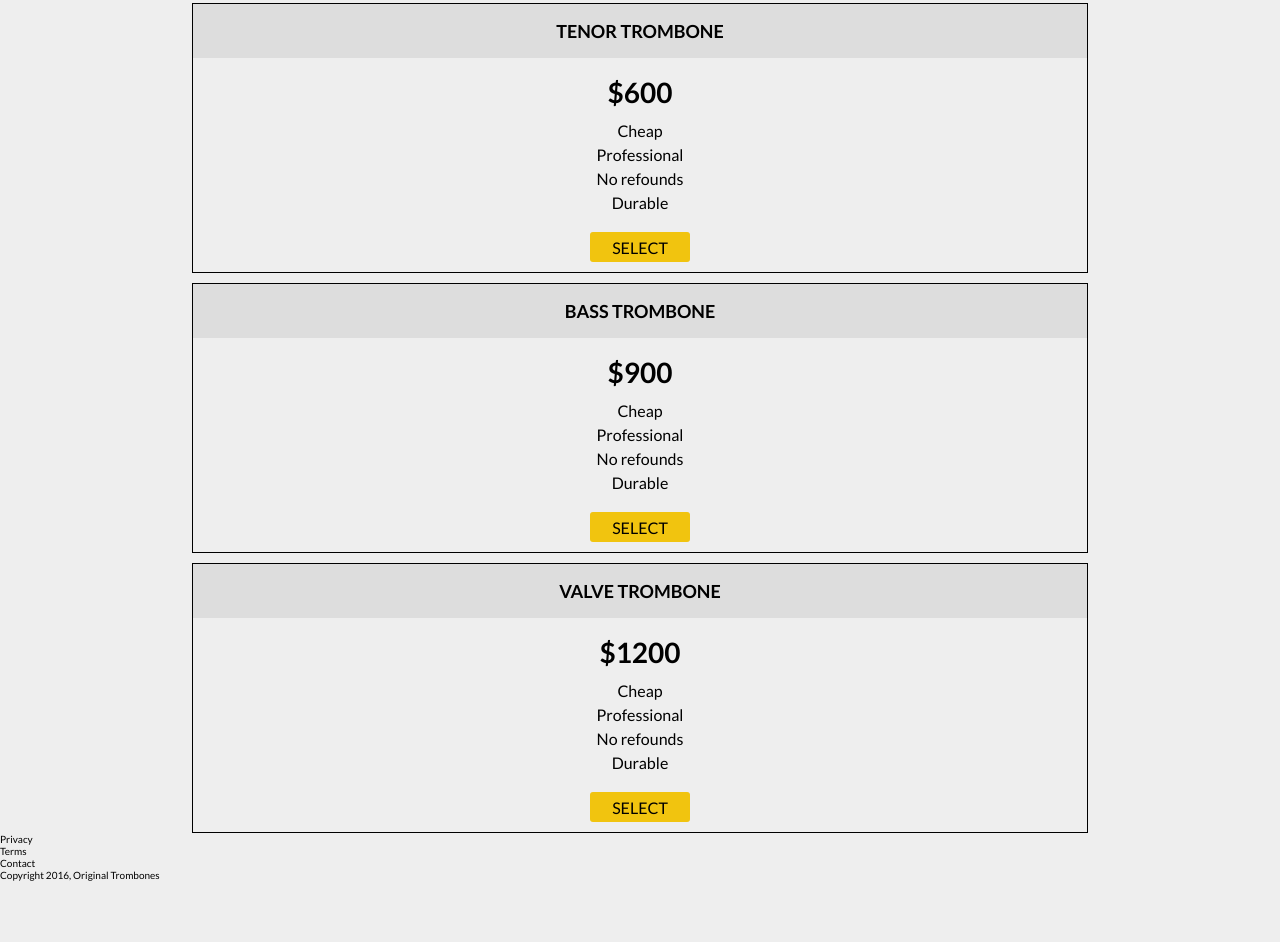
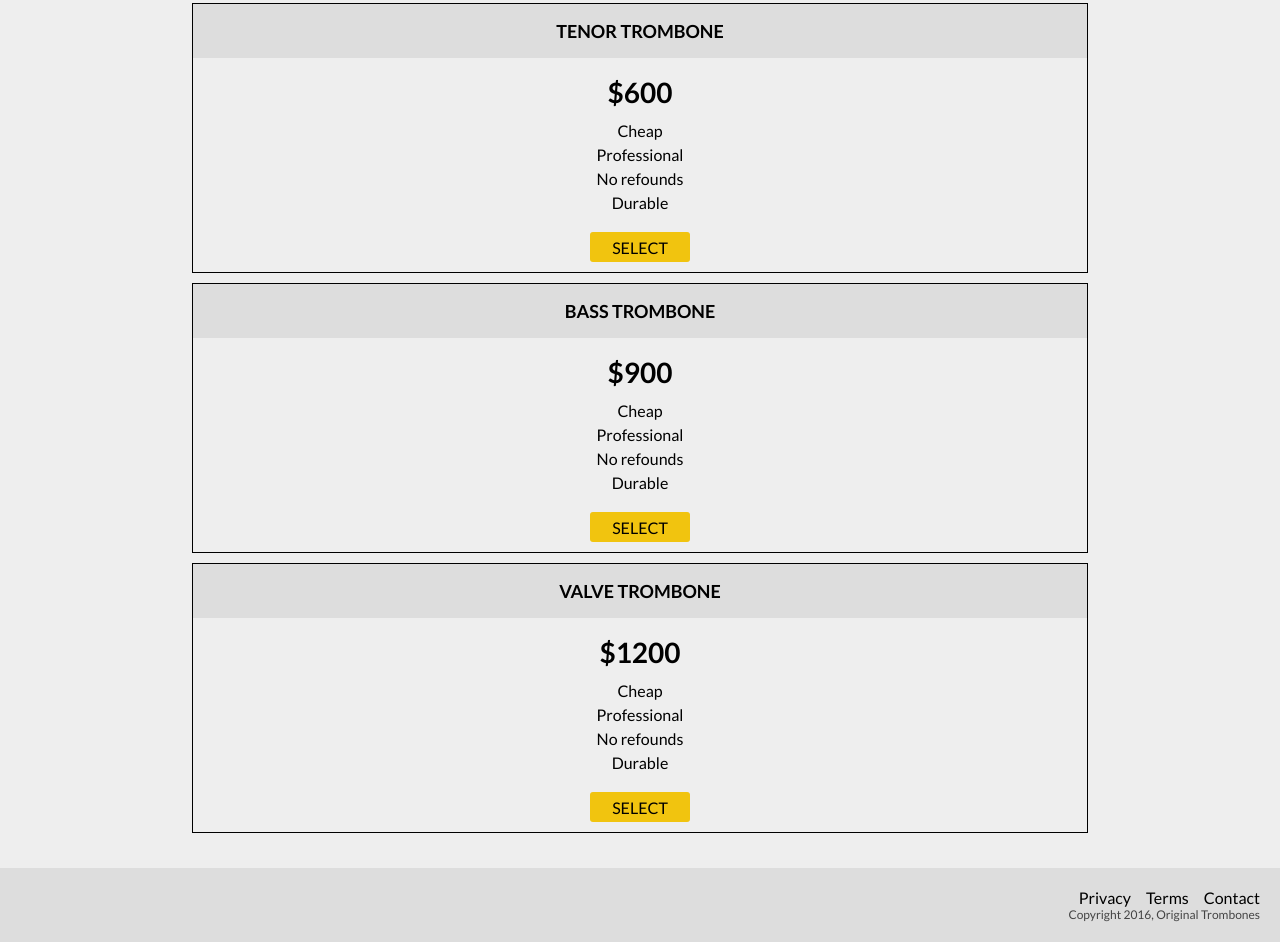
Before and after one commit to jannerymbf/Responsive-LandingPage, a website: page src/index.html in a window 1280 px wide. Shown: the part 1302-2244 px from the top of the page. Before the commit the page ends 2183 px from the top, so only its background shows below. Drawn offline with Linux system fonts and the light colour scheme.

Commit message:
Add styles to footer

```diff
--- a/src/index.html
+++ b/src/index.html
@@ -105,13 +105,13 @@
         <button>SELECT</button>
       </article>
     </section>
-    <footer>
-      <div>
+    <footer class="footer">
+      <div class="footer__terms">
         <p>Privacy</p>
         <p>Terms</p>
         <p>Contact</p>
       </div>
-      <p>Copyright 2016, Original Trombones</p>
+      <p class="footer__copyright">Copyright 2016, Original Trombones</p>
     </footer>
   </main>
 </body>
--- a/src/styles.css
+++ b/src/styles.css
@@ -201,3 +201,28 @@ main {
   font-size: 1.6rem;
   font-weight: 400;
 }
+
+/*Styles for footer*/
+
+.footer {
+  width: 100%;
+  margin-top: 35px;
+  padding: 20px;
+  display: flex;
+  flex-direction: column;
+  justify-content: center;
+  align-items: flex-end;
+  background-color: #ddd;
+}
+
+
+.footer .footer__terms {
+  display: flex;
+  gap: 15px;
+  font-size: 1.6rem;
+}
+
+.footer .footer__copyright {
+  font-size: 1.2rem;
+  color: #444;
+}
```
